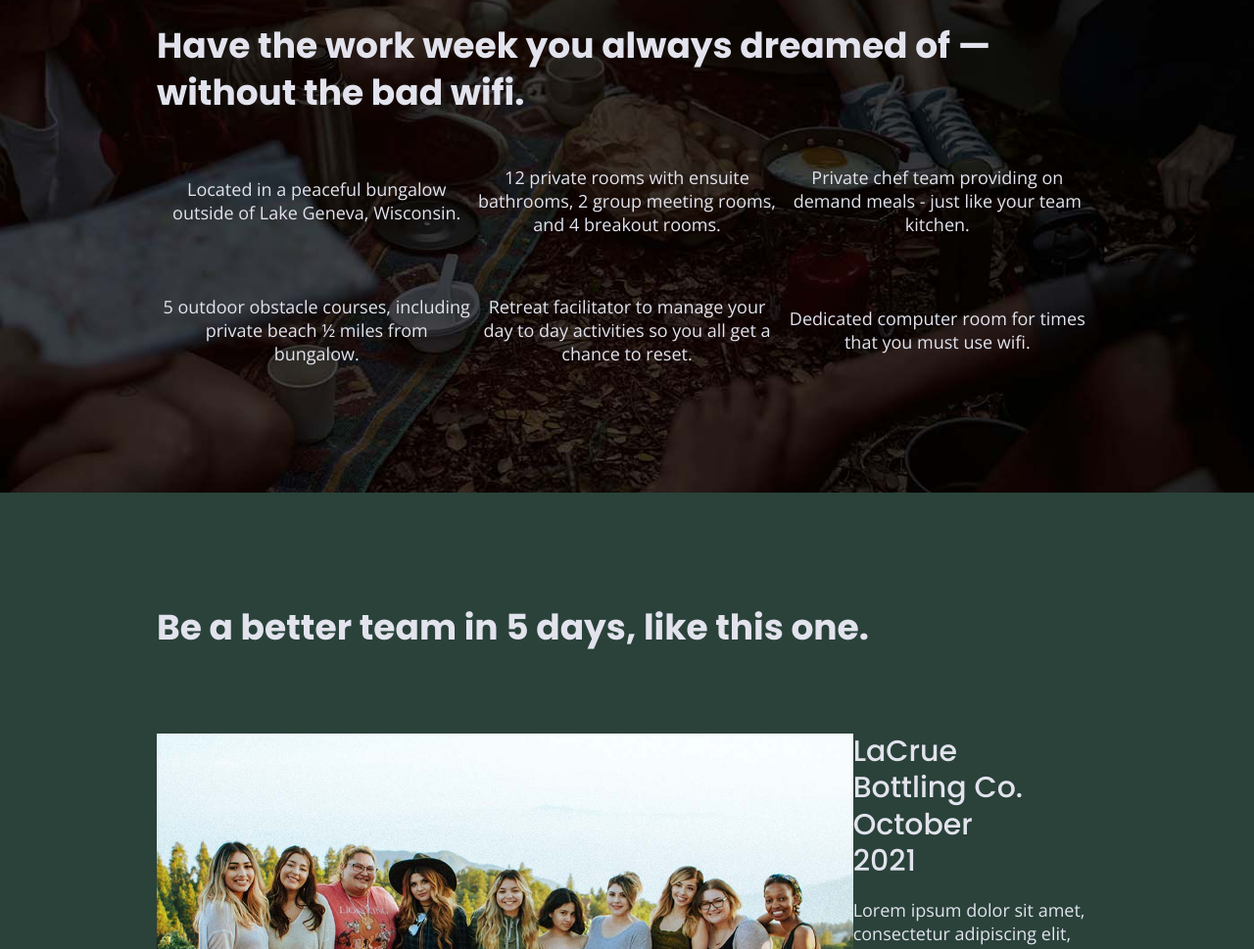
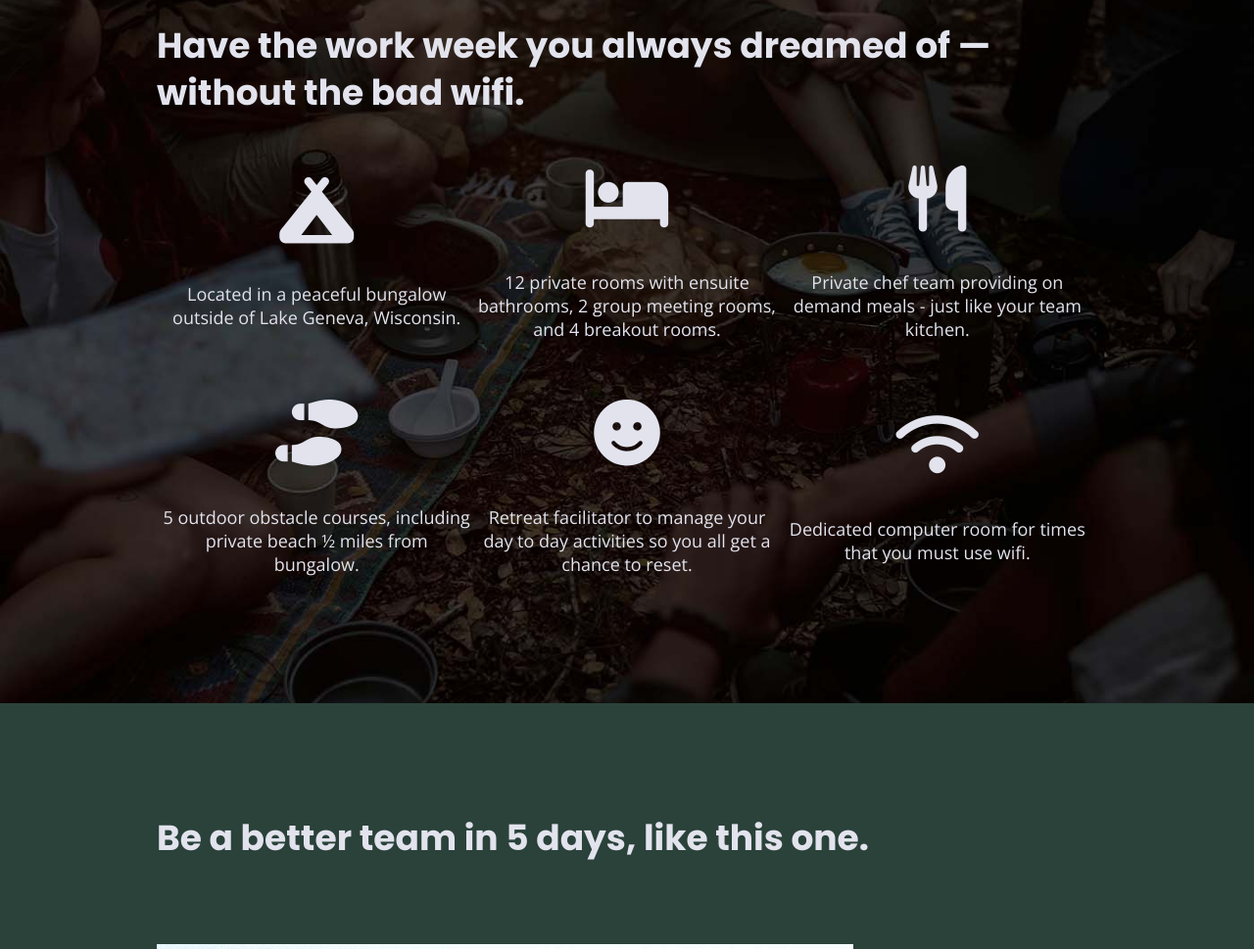
Before and after one commit to mbarnstien/Unplugged, a website built with Parcel: page index.html in a window 1280 px wide. Shown: the part 999-1968 px from the top of the page at 98% size. Built offline with nearby package versions, Linux system fonts and the light colour scheme.

Commit message:
FontAwesome Icons

```diff
--- a/css/main.css
+++ b/css/main.css
@@ -308,6 +308,10 @@ textarea {
   .features p {
     text-align: center;
     margin: 0;
+  }
+  .features i {
+    font-size: 3.75em;
+    margin-bottom: 40px;
   }
 
   /*-----Reviews-----*/
--- a/index.html
+++ b/index.html
@@ -18,6 +18,7 @@
 
   <link rel="stylesheet" href="css/normalize.css">
   <link rel="stylesheet" href="css/main.css">
+  <script src="https://kit.fontawesome.com/18d1d61f34.js" crossorigin="anonymous"></script>
 
   <!--------Google Fonts----------->
   <link href="https://fonts.googleapis.com/css2?family=Open+Sans:wght@400;700&family=Poppins:wght@500;700&display=swap" rel="stylesheet">
@@ -70,27 +71,39 @@
         <h2>Have the work week you always dreamed of — without the bad wifi.</h2>
         <div class="features-items">
           <article>
-            <p class="fontawesome-icon"></p>
+            <p class="fontawesome-icon">
+              <i class="fas fa-campground"></i>
+            </p>
             <p class="features-item-description">Located in a peaceful bungalow outside of Lake Geneva, Wisconsin.</p>
           </article>
           <article>
-            <p class="fontawesome-icon"></p>
+            <p class="fontawesome-icon">
+              <i class="fas fa-bed"></i>
+            </p>
             <p class="features-item-description">12 private rooms with ensuite bathrooms, 2 group meeting rooms, and 4 breakout rooms.</p>
           </article>
           <article>
-            <p class="fontawesome-icon"></p>
+            <p class="fontawesome-icon">
+              <i class="fas fa-utensils"></i>
+            </p>
             <p class="features-item-description">Private chef team providing on demand meals - just like your team kitchen.</p>
           </article>
           <article>
-            <p class="fontawesome-icon"></p>
+            <p class="fontawesome-icon">
+              <i class="fas fa-shoe-prints"></i>
+            </p>
             <p class="features-item-description">5 outdoor obstacle courses, including private beach ½ miles from bungalow.</p>
           </article>
           <article>
-            <p class="fontawesome-icon"></p>
+            <p class="fontawesome-icon">
+              <i class="fas fa-smile"></i>
+            </p>
             <p class="features-item-description">Retreat facilitator to manage your day to day activities so you all get a chance to reset.</p>
           </article>
           <article>
-            <p class="fontawesome-icon"></p>
+            <p class="fontawesome-icon">
+              <i class="fas fa-wifi"></i>
+            </p>
             <p class="features-item-description">Dedicated computer room for times that you must  use wifi.</p>
           </article>
         </div>
```
Also changed, not shown: about/index.html (+1 -0 lines), faq/index.html (+1 -0 lines).
